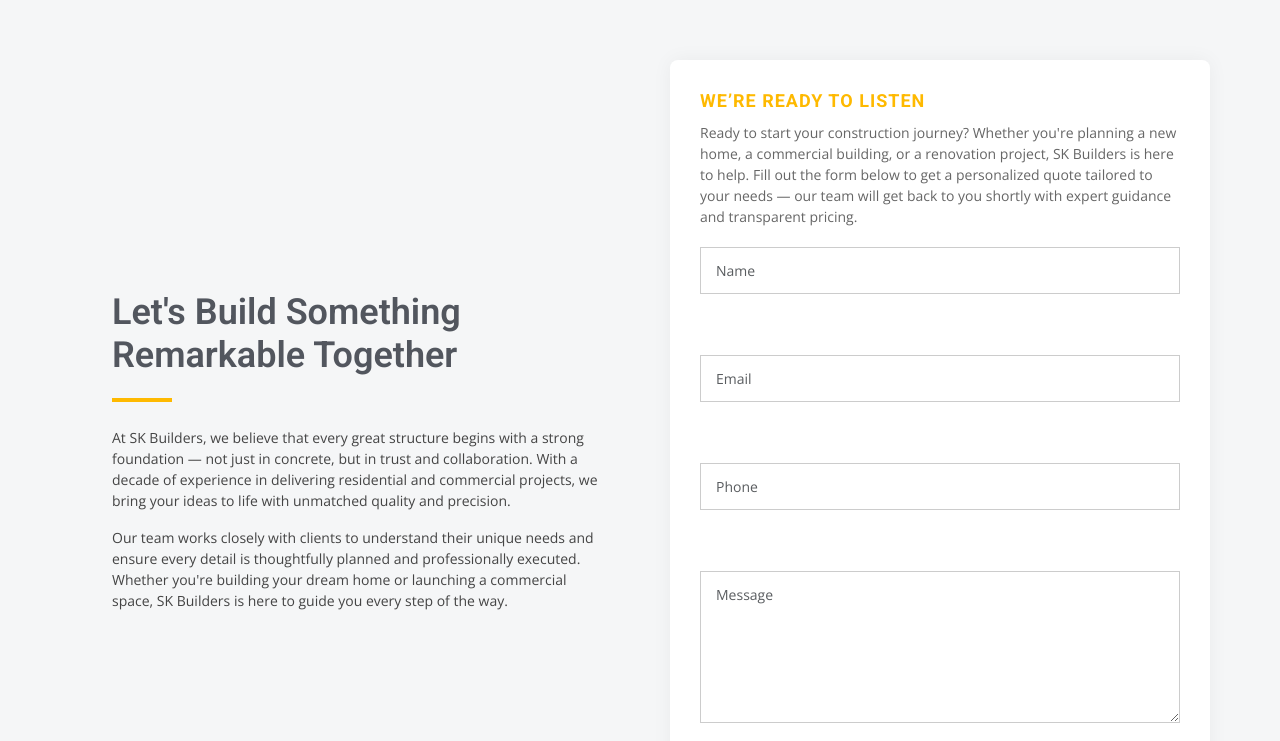
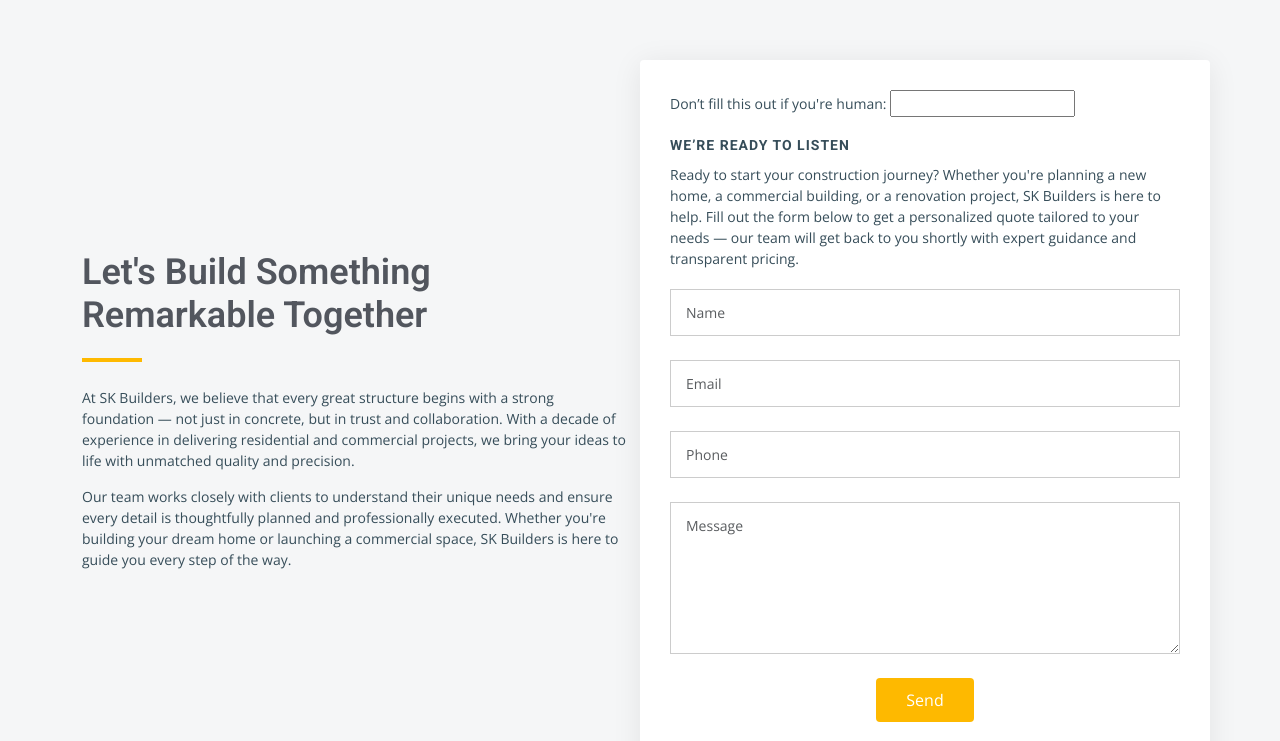
Before and after one commit to Harshanandhini036/SK-Builders, a plain HTML site: page index.html in a window 1280 px wide. Shown: the part 800-1541 px from the top of the page. Drawn offline with nearby package versions, Linux system fonts and the light colour scheme.

Commit message:
Updated code

```diff
--- a/assets/css/main.css
+++ b/assets/css/main.css
@@ -532,26 +532,26 @@ section {
 }
 
 /*--------------------------------------------------------------
-# Get Started Section with Flex Layout
+# Get Started Section
 --------------------------------------------------------------*/
 .get-started {
   padding: 60px 0;
 }
 
-.get-started .row {
+.get-started .section-bg {
+  background: #f9f9f9;
+}
+
+.get-started .container {
   display: flex;
   flex-wrap: wrap;
-  align-items: stretch;
-  gap: 30px;
-}
-
-/* Content Section */
+  justify-content: space-between;
+  gap: 40px;
+}
+
 .get-started .content {
-  flex: 1;
-  display: flex;
-  flex-direction: column;
-  justify-content: center;
-  padding: 30px;
+  flex: 1 1 45%;
+  padding: 30px 0;
 }
 
 .get-started .content h3 {
@@ -563,7 +563,7 @@ section {
   position: relative;
 }
 
-.get-started .content h3:after {
+.get-started .content h3::after {
   content: "";
   position: absolute;
   display: block;
@@ -576,50 +576,30 @@ section {
 
 .get-started .content p {
   font-size: 14px;
-  color: #444;
+  margin-bottom: 15px;
 }
 
 /* Form Section */
 .get-started form {
-  flex: 1;
+  flex: 1 1 45%;
   background: #fff;
   padding: 30px;
-  border-radius: 8px;
-  box-shadow: 0px 0px 20px rgba(0, 0, 0, 0.05);
-  display: flex;
-  flex-direction: column;
-  justify-content: center;
-}
-
-@media (max-width: 991px) {
-  .get-started .row {
-    flex-direction: column;
-  }
-}
-
-@media (max-width: 575px) {
-  .get-started form {
-    padding: 20px;
-  }
+  height: 100%;
+  border-radius: 4px;
+  box-shadow: 0 4px 30px rgba(0, 0, 0, 0.08);
 }
 
 .get-started form h3 {
-  font-size: 18px;
+  font-size: 14px;
   font-weight: 700;
-  margin-bottom: 10px;
   text-transform: uppercase;
   letter-spacing: 1px;
-  color: var(--color-primary);
+  margin-bottom: 10px;
 }
 
 .get-started form p {
   font-size: 14px;
   margin-bottom: 20px;
-  color: #666;
-}
-
-.get-started form .hidden {
-  display: none;
 }
 
 .get-started form .form-control {
@@ -628,35 +608,71 @@ section {
   font-size: 14px;
   padding: 12px 15px;
   border: 1px solid #ccc;
-  margin-bottom: 15px;
+  margin-bottom: 8px; /* Reduced spacing */
   transition: 0.3s;
 }
 
 .get-started form .form-control:focus {
   border-color: var(--color-primary);
-  outline: none;
 }
 
 .get-started form textarea.form-control {
   resize: vertical;
 }
 
-.get-started form .loading,
-.get-started form .error-message,
+.get-started form .loading {
+  display: none;
+  background: #fff;
+  text-align: center;
+  padding: 15px;
+  margin-bottom: 12px;
+}
+
+.get-started form .error-message {
+  display: none;
+  color: #fff;
+  background: #df1529;
+  text-align: left;
+  padding: 15px;
+  margin-bottom: 12px;
+  font-weight: 600;
+}
+
 .get-started form .sent-message {
   display: none;
+  color: #fff;
+  background: #059652;
+  text-align: center;
   padding: 15px;
-  margin-bottom: 24px;
+  margin-bottom: 12px;
   font-weight: 600;
-  text-align: center;
-}
-
-.get-started form .loading {
-  background: #fff;
-  color: #333;
-}
-
-.get-started form .loading::before {
+}
+
+.get-started form button[type=submit] {
+  background: var(--color-primary);
+  border: 0;
+  padding: 10px 30px;
+  color: #fff;
+  transition: 0.4s;
+  border-radius: 4px;
+}
+
+.get-started form button[type=submit]:hover {
+  background: rgba(254, 185, 0, 0.8);
+}
+
+/* Loading animation */
+@keyframes animate-loading {
+  0% {
+    transform: rotate(0deg);
+  }
+
+  100% {
+    transform: rotate(360deg);
+  }
+}
+
+.get-started form .loading:before {
   content: "";
   display: inline-block;
   border-radius: 50%;
@@ -668,39 +684,28 @@ section {
   animation: animate-loading 1s linear infinite;
 }
 
-.get-started form .error-message {
-  background: #df1529;
-  color: #fff;
-}
-
-.get-started form .sent-message {
-  background: #059652;
-  color: #fff;
-}
-
-.get-started form button[type="submit"] {
-  background: var(--color-primary);
-  border: 0;
-  padding: 10px 30px;
-  color: #fff;
-  transition: 0.4s;
-  border-radius: 4px;
-  align-self: center;
-}
-
-.get-started form button[type="submit"]:hover {
-  background: rgba(254, 185, 0, 0.8);
-}
-
-@keyframes animate-loading {
-  0% {
-    transform: rotate(0deg);
-  }
-
-  100% {
-    transform: rotate(360deg);
-  }
-}
+/* Responsive adjustments */
+@media (max-width: 991px) {
+  .get-started .container {
+    flex-direction: column;
+  }
+
+  .get-started .content,
+  .get-started form {
+    flex: 1 1 100%;
+  }
+}
+
+@media (max-width: 575px) {
+  .get-started form {
+    padding: 20px;
+  }
+
+  .get-started .content h3 {
+    font-size: 28px;
+  }
+}
+
 
 
 /*--------------------------------------------------------------
```
